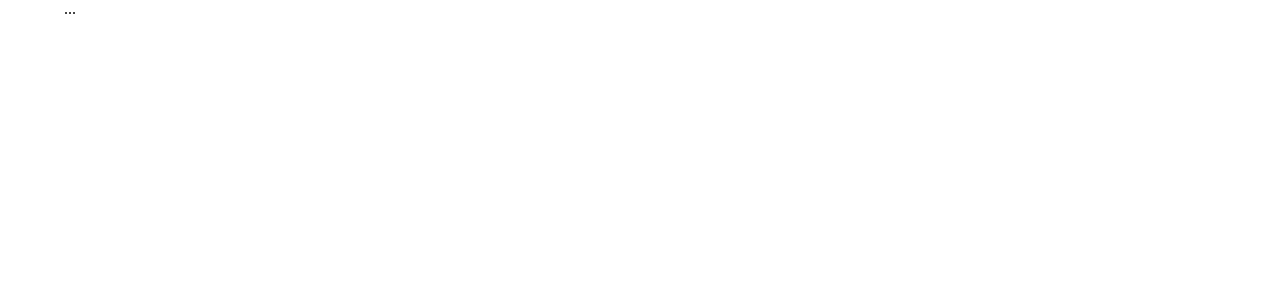
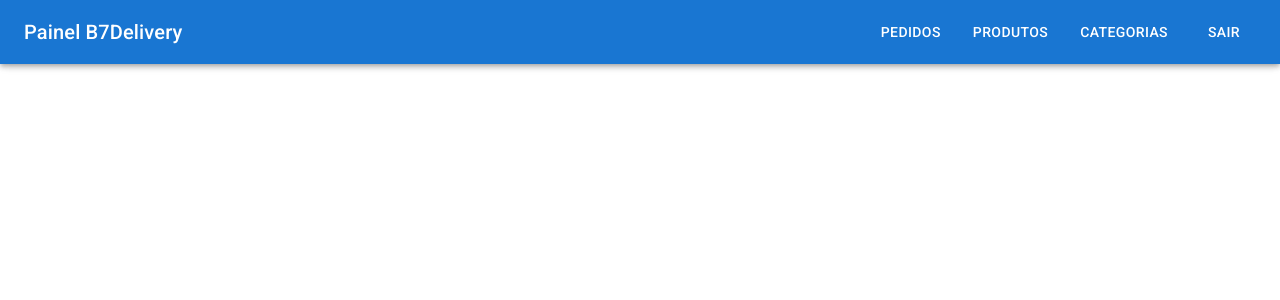
Before and after one commit to matheusmfl/delivery-establishment-dashboard, a Next.js app: page /pedidos in a window 1280 px wide. Shown: the top 300 px of the page. Built offline with nearby package versions, Linux system fonts and the light colour scheme.

Commit message:
Create header components

```diff
--- a/src/components/Header.tsx
+++ b/src/components/Header.tsx
@@ -1,3 +1,60 @@
+import { Menu } from '@mui/icons-material'
+import {
+  AppBar,
+  Box,
+  Toolbar,
+  Typography,
+  Button,
+  IconButton,
+} from '@mui/material'
+import Link from 'next/link'
+import { useRouter } from 'next/navigation'
+
 export function Header() {
-  return <header></header>
+  const pageTitle = 'Painel B7Delivery'
+  const router = useRouter()
+
+  function handleLogout() {
+    router.push('/login')
+  }
+  function handleDrawerToggle() {}
+  return (
+    <>
+      <AppBar>
+        <Toolbar>
+          <IconButton
+            color="inherit"
+            edge="start"
+            sx={{ display: { sm: 'none' } }}
+            onClick={handleDrawerToggle}
+          >
+            <Menu />
+          </IconButton>
+          <Typography
+            component="div"
+            variant="h6"
+            sx={{ flexGrow: 1, display: { xs: 'none', sm: 'block' } }}
+          >
+            <Link href="/" style={{ color: '#fff', textDecoration: 'none' }}>
+              {pageTitle}
+            </Link>
+          </Typography>
+          <Box sx={{ display: { xs: 'none', sm: 'flex' }, gap: '16px' }}>
+            <Link href="/pedidos" style={{ textDecoration: 'none' }}>
+              <Button sx={{ color: '#fff' }}> Pedidos</Button>
+            </Link>
+            <Link href="/produtos" style={{ textDecoration: 'none' }}>
+              <Button sx={{ color: '#fff' }}> Produtos</Button>
+            </Link>
+            <Link href="/categorias" style={{ textDecoration: 'none' }}>
+              <Button sx={{ color: '#fff' }}> Categorias</Button>
+            </Link>
+            <Button onClick={handleLogout} sx={{ color: '#fff' }}>
+              Sair
+            </Button>
+          </Box>
+        </Toolbar>
+      </AppBar>
+    </>
+  )
 }
```
